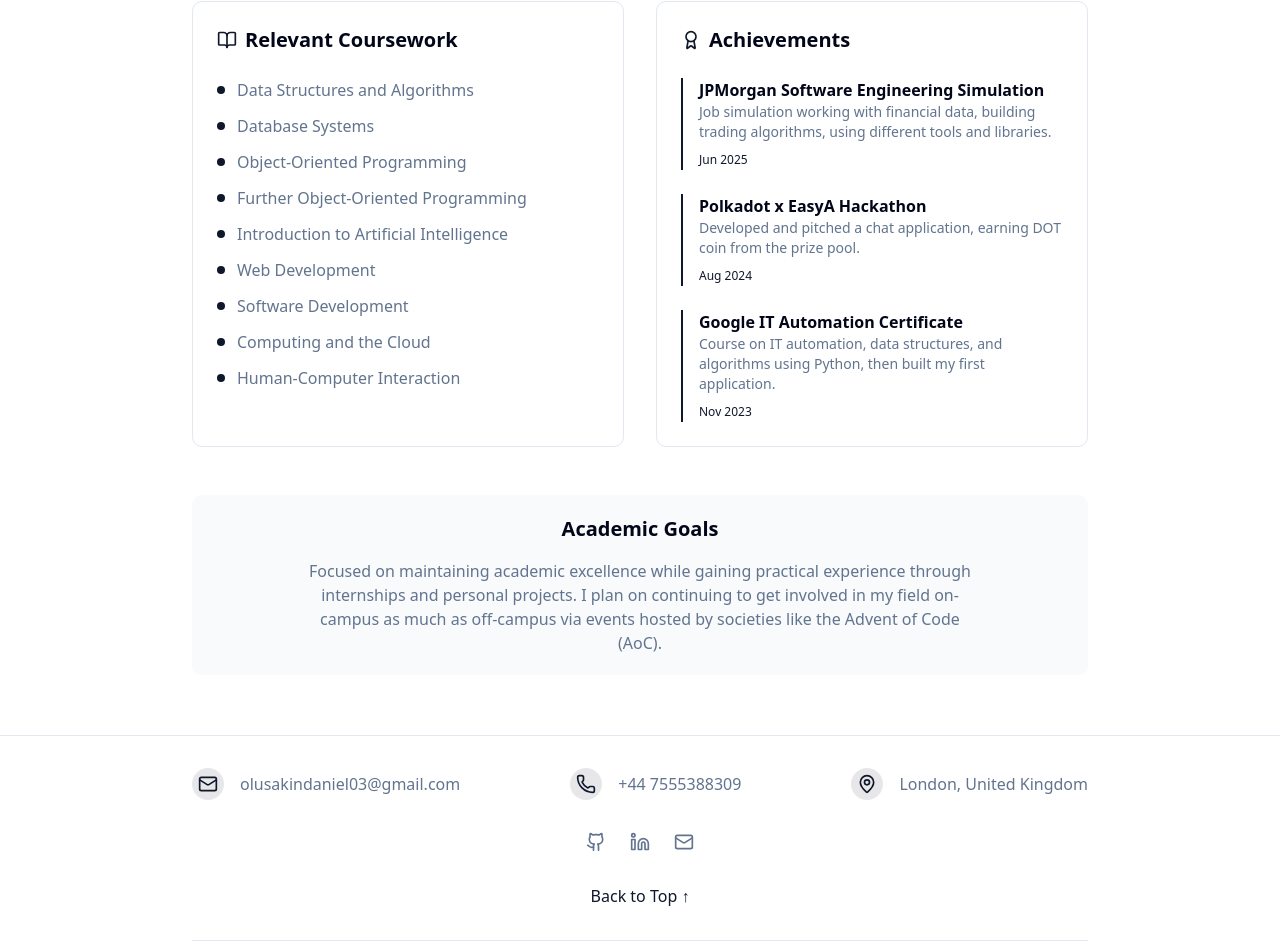
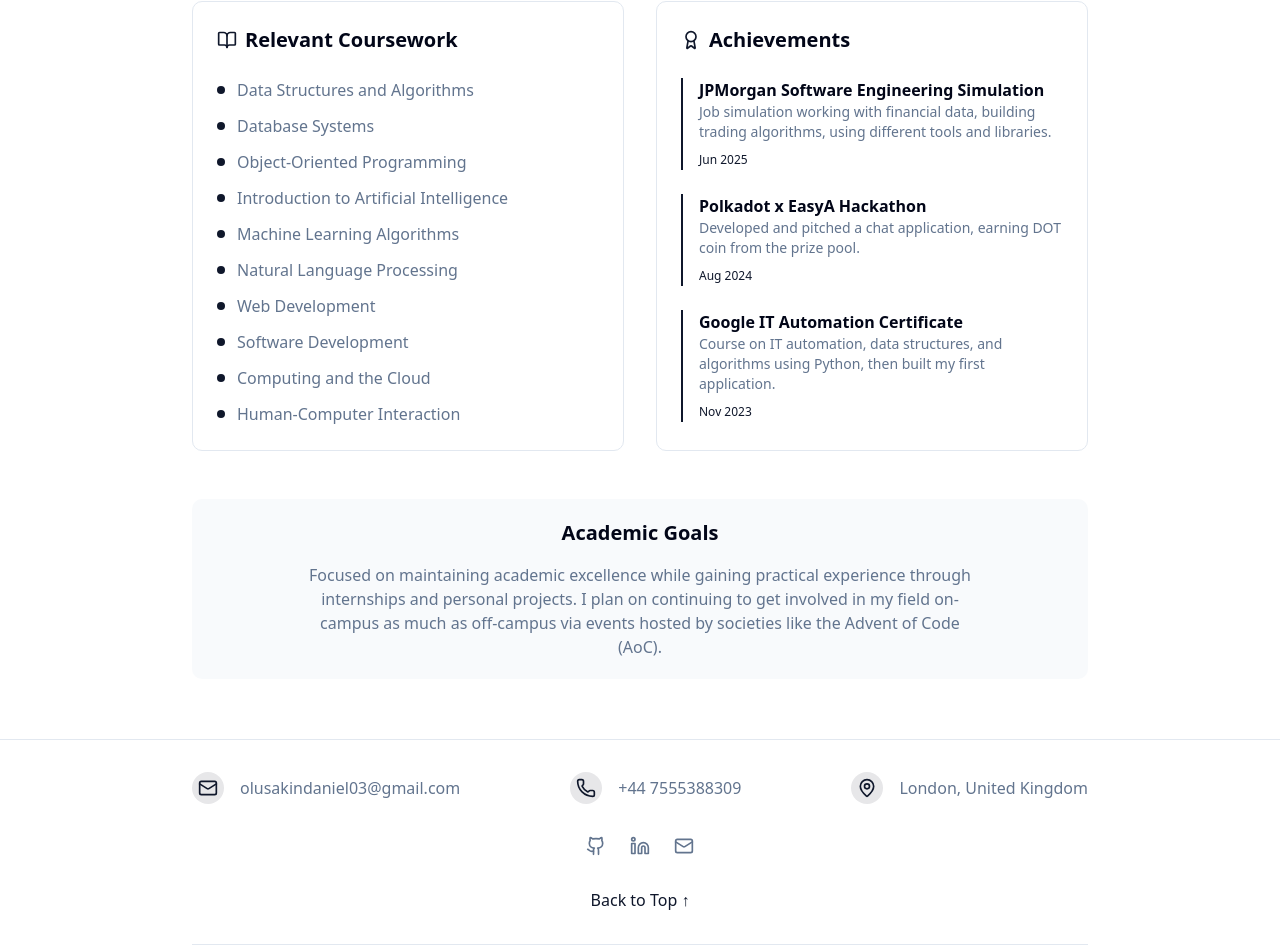
Before and after one commit to D1K03/portfolio-website, a React (Vite) app: page / in a window 1280 px wide. Shown: the part 4903-5855 px from the top of the page. Built offline with nearby package versions, Linux system fonts and the light colour scheme.

Commit message:
upd: relevant coursework

```diff
--- a/src/components/Education.jsx
+++ b/src/components/Education.jsx
@@ -15,8 +15,9 @@ const Education = () => {
     "Data Structures and Algorithms",
     "Database Systems",
     "Object-Oriented Programming",
-    "Further Object-Oriented Programming",
     "Introduction to Artificial Intelligence",
+    "Machine Learning Algorithms",
+    "Natural Language Processing",
     "Web Development",
     "Software Development",
     "Computing and the Cloud",
```
